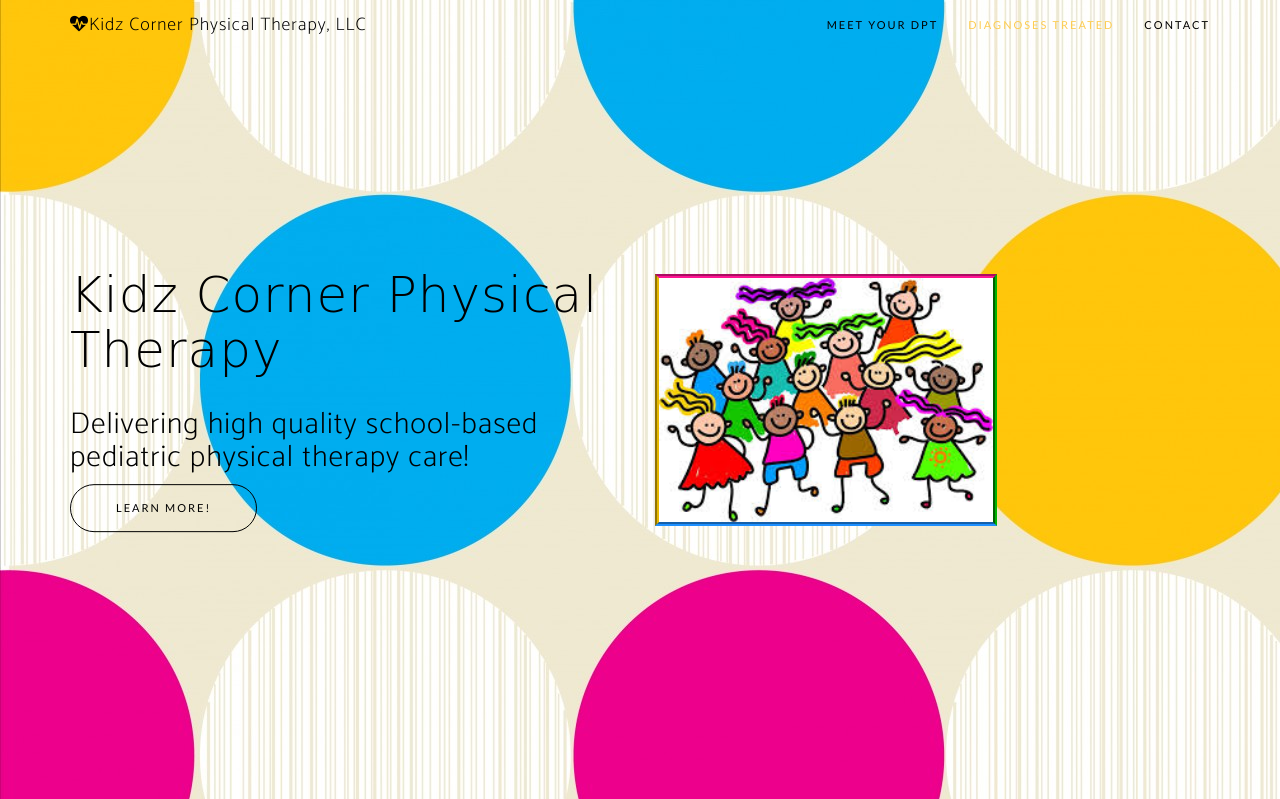
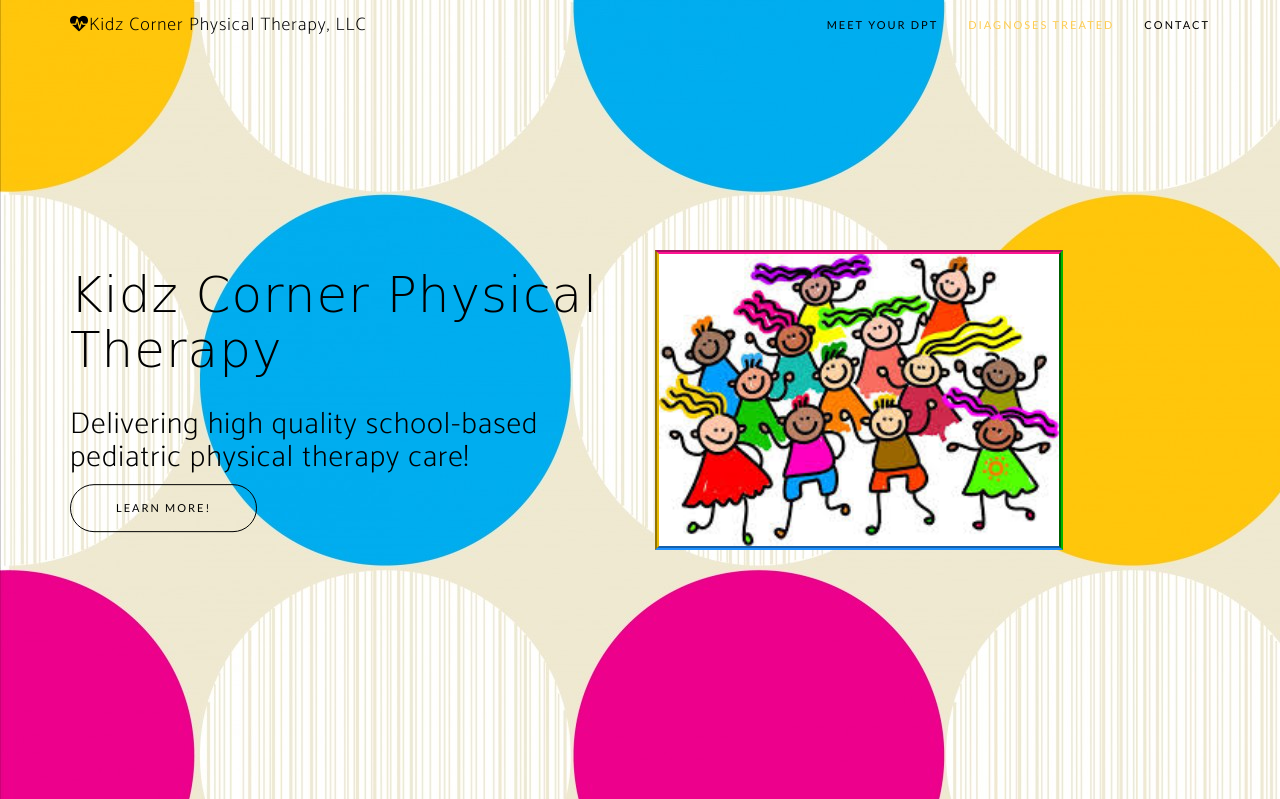
Before and after one commit to VisDPT/KidzCornerPT, a PHP site: page / in a window 1280 px wide. Shown: the top 799 px of the page. Run offline with PHP 8.4, Linux system fonts and the light colour scheme; some libraries are stand-ins or nearby versions; some web fonts are replaced.

Commit message:
diff header pic

```diff
--- a/css/MyStyles.css
+++ b/css/MyStyles.css
@@ -7,7 +7,7 @@ p {
 }
 
 #headerPic {
-    height: 18em;
+    height: 300px;
     border-top: 4px groove #ff1493;
     border-left: 4px groove #e6b800;
     border-right: 4px groove #00b300;
```
